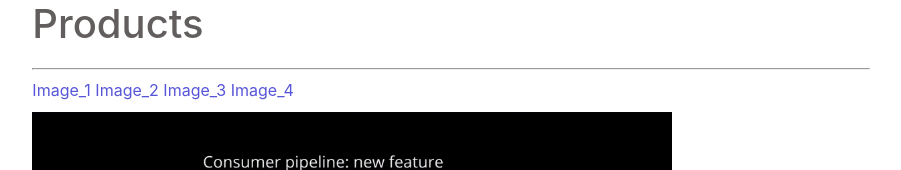
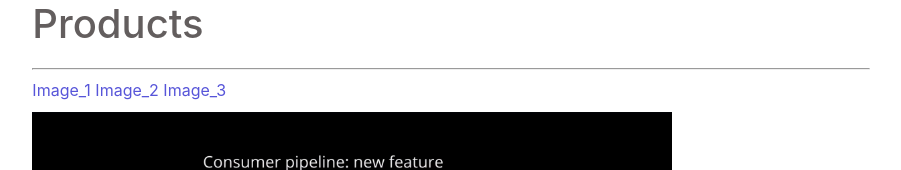
Before and after one commit to Nich-Thompson/pact-workshop, a React (Create React App) app in the folder consumer/: page /img/1 in a window 1280 px wide. Shown: the top 170 px of the page, without its empty margins (189-1090 px from the left). Built offline with nearby package versions, Linux system fonts and the light colour scheme; no server answers.

Commit message:
fix: images

```diff
--- a/consumer/src/ImgPage.js
+++ b/consumer/src/ImgPage.js
@@ -25,11 +25,11 @@ class ImgPage extends React.Component {
         case '1':
             return '/one.png';
         case '2':
+            return '/three.png';
+        case '3':
+            return '/four.png';
+        case '4':
             return '/two.png';
-        case '3':
-            return '/three.png';
-        case '4':
-            return '/four.png';
         default:
             return '/sad_panda.gif';
         }
@@ -51,7 +51,7 @@ class ImgPage extends React.Component {
         <a href="/img/1">Image_1</a>&nbsp;
         <a href="/img/2">Image_2</a>&nbsp;
         <a href="/img/3">Image_3</a>&nbsp;
-        <a href="/img/4">Image_4</a>&nbsp;
+        {/* <a href="/img/4">Image_4</a>&nbsp; */}
         <div style={{ marginBottom: '10px' }}/>
         {myImg}
       </Layout>
```
